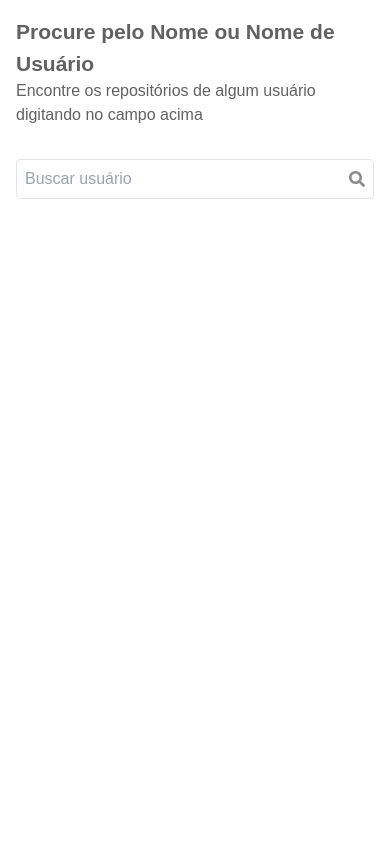
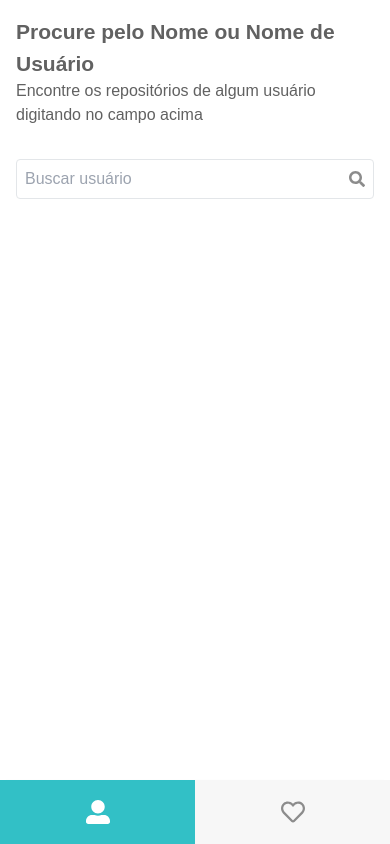
Before and after one commit to anapfern/GitHub-Repos, a React (Vite) app: page / in a window 390 px wide. Built offline with nearby package versions, Linux system fonts and the light colour scheme; no server answers.

Commit message:
feat: create footer component

```diff
--- a/src/App.tsx
+++ b/src/App.tsx
@@ -1,6 +1,7 @@
 import { useSearchParams } from "react-router-dom";
 import Header from "./components/Header";
 import Home from "./features/Home";
+import Footer from "./components/Footer";
 
 export default function App() {
   const [searchParams] = useSearchParams();
@@ -14,6 +15,7 @@ export default function App() {
     >
       <Header />
       <Home />
+      <Footer />
     </div>
   );
 }
--- /dev/null
+++ b/src/components/Footer.tsx
@@ -0,0 +1,36 @@
+import { FaRegHeart, FaUserAlt } from "react-icons/fa";
+import { useLocation, useNavigate, useSearchParams } from "react-router-dom";
+
+export default function Footer() {
+  const location = useLocation();
+  const isFavoritesPage = location.pathname.includes("/favorites");
+
+  const [, setSearchParams] = useSearchParams();
+  const navigate = useNavigate();
+
+  const f = () => {
+    setSearchParams({});
+    navigate("/favorites");
+  };
+
+  return (
+    <div className="w-full flex items-center h-16 fixed bottom-0 left-0 right-0 shadow-md md:hidden">
+      <button
+      onClick={() =>  navigate('/')}
+        className={`w-full h-full justify-center flex items-center ${
+          !isFavoritesPage ? "bg-primaryColor text-white" : "text-placeholder bg-whiteBackgroundLight"
+        }`}
+      >
+        <FaUserAlt size={24} />
+      </button>
+      <button
+      onClick={f}
+        className={`w-full h-full justify-center flex items-center ${
+          isFavoritesPage ? "bg-primaryColor text-white" : "text-placeholder bg-whiteBackgroundLight"
+        }`}
+      >
+        <FaRegHeart size={24} />
+      </button>
+    </div>
+  );
+}
```
